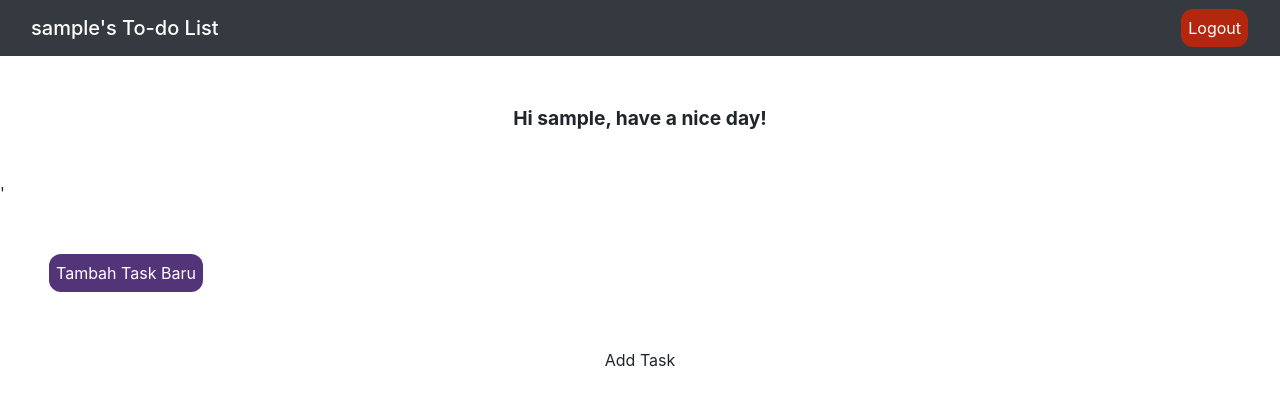
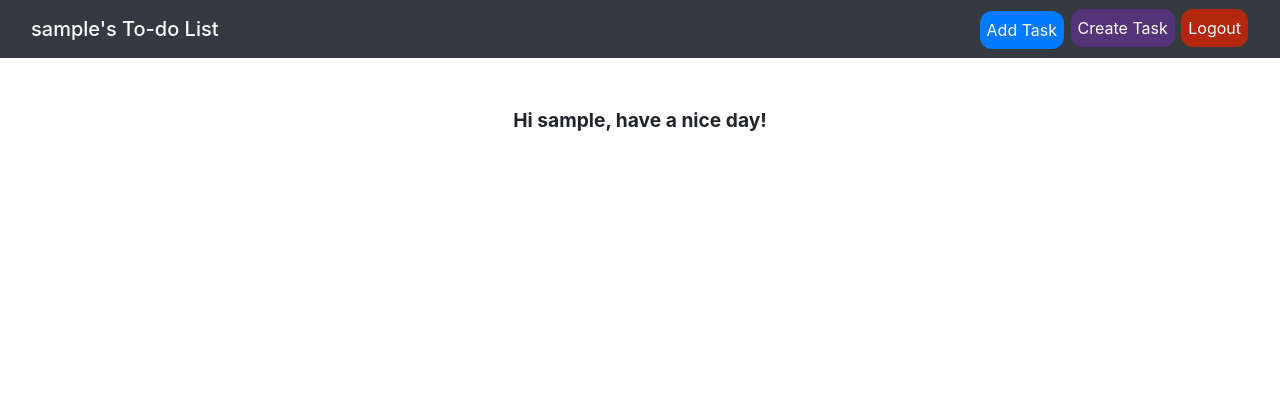
Before and after one commit to salsabiellalp/Tugas-2-PBP, a Django app: page /todolist/ in a window 1280 px wide. Shown: the top 406 px of the page. Run offline with Django 4.2, Linux system fonts and the light colour scheme; the visitor is signed in with stand-in values (Sample User, id 1); data that the repository does not hold is empty.

Commit message:
implement ajax

```diff
--- a/todolist/templates/todolist.html
+++ b/todolist/templates/todolist.html
@@ -36,13 +36,33 @@
   <div class="container-fluid">
     <span class="navbar-brand mb-0 h1">{{username}}'s To-do List</span>
     <div class="rounded-4">
+      <div class="text-center">
+        <a
+          href=""
+          class="button btn btn-primary btn-rounded"
+          data-toggle="modal"
+          data-target="#orangeModalSubscription"
+          >Add Task</a
+        >
+        <button
+          type="button"
+          class="button button4 create_task"
+          style="background-color: #543479"
+        >
+          <a href="{% url 'todolist:create_task' %}" class="text-white"
+            >Create Task</a
+          >
+        </button>
         <button
           type="button"
           class="button button4"
           style="background-color: #b3270f"
         >
-        <a href="{% url 'todolist:logout_user' %}" class="text-white">Logout</a>
+          <a href="{% url 'todolist:logout_user' %}" class="text-white"
+            >Logout</a
+          >
         </button>
+      </div>
     </div>
   </div>
 </nav>
@@ -51,24 +71,8 @@
   Hi {{username}}, have a nice day!
 </p>
 
-'
 <div id="card" class="w-50" style="height: fit-content"></div>
 
-<div class="content m-5">
-  <p></p>
-  <button
-    type="button"
-    class="button button4 create_task"
-    style="background-color: #543479"
-  >
-    <a href="{% url 'todolist:create_task' %}" class="text-white"
-      >Tambah Task Baru</a
-    >
-  </button>
-</div>
-
-<form method="POST" action="">
-  {% csrf_token %}
 <div
   class="modal fade"
   id="orangeModalSubscription"
@@ -100,6 +104,7 @@
 
       <!--Body-->
       <div class="modal-body">
+        {% csrf_token %}
         <div class="md-form mb-5">
           <i class="fas fa-user prefix grey-text"></i>
           <label data-error="wrong" data-success="right" for="form3"
@@ -131,23 +136,8 @@
   </div>
 </div>
 
-  <div class="text-center">
-    <a
-      href=""
-      class="btn btn-default btn-rounded"
-      data-toggle="modal"
-      data-target="#orangeModalSubscription"
-      >Add Task</a
-    >
-  </div>
-</form>
-
 <!-- ajax script -->
 <script>
-  //   async function getTodolist() {
-  //     return fetch("{% url 'todolist:show_json' %}").then((res) => res.json());
-  //   }
-
   async function getTodolist() {
     return fetch("{% url 'todolist:show_json' %}").then((res) => res.json());
   }
@@ -176,85 +166,26 @@
     document.getElementById("card").innerHTML = htmlString;
   }
 
-  function addTask() {
+  async function addTask() {
     let task = $("#task").val();
     let deskripsi = $("#desc").val();
+    console.log(task);
     let csrf_token = $("input[name='csrfmiddlewaretoken']").val();
+
     fetch("{% url 'todolist:add_task_ajax' %}", {
       method: "POST",
       body: {
-        task: task,
-        deskripsi: deskripsi,
+        title: task,
+        description: deskripsi,
         csrfmiddlewaretoken: csrf_token,
       },
-    }).then(display_todolist);
+    })
+      .then(display_todolist)
+      .then($(".modal").modal("hide"));
     return false;
   }
-  //   function addTask() {
-  //     $(document).ready(function () {
-  //       $(".add").click(function () {
-  //         let task = $("#task").val();
-  //         let deskripsi = $("#desc").val();
-  //         let csrf_token = $("input[name='csrfmiddlewaretoken']").val();
-  //         $.post("/todolist/add/", {
-  //           task: task,
-  //           deskripsi: deskripsi,
-  //           csrfmiddlewaretoken: csrf_token,
-  //         });
-  //       });
-  //     });
-  //   }
   document.getElementById("add-task").onclick = addTask;
   display_todolist();
 </script>
 
-<!--
-        // <script>
-        //     $(document).ready(function () {
-
-        //         // FETCHING DATA FROM JSON FILE
-        //         // $.getJSON( "{% url 'todolist:show_json' %}", function (data){
-        //         $.get( "/todolist/json/", function (data, status) {
-        //             alert("test");
-        //             console.log("test");
-        //             var task = '';
-
-        //             // ITERATING THROUGH OBJECTS
-        //             $.each(data, function (key, value) {
-
-        //                 //CONSTRUCTION OF ROWS HAVING
-        //                 // DATA FROM JSON OBJECT
-        //                 task += '<div class="card w-50 m-3" style="background-color: #2b2b2b; border-radius: 16px; height: fit-content;">';
-
-        //                 task += '<div class="card-body">';
-
-        //                 task += '<h5 class="card-title text-white">' + value.fields.title + '</h5>';
-
-        //                 task += '<p class="text-white" style="font-size: 17px">' + value.fields.description + '</p>';
-
-        //                 task += '<p class="text-white" style="font-size: 12px">' + value.fields.date + '</p>';
-
-        //                 if (value.fields.is_finished){
-        //                     task += '<p style="color: #7e5cdd; font-weight: bold;">Selesai</p>';
-        //                 } else {
-        //                     task += '<p style="color: #dd352f; font-weight: bold;" >Belum Selesai</p>';
-        //                 }
-
-        //                 task += `<button type="button" class="button update-button" ><a href="change-status/${value.pk}" class="text-white">Update Task</a></button>`;
-
-        //                 task += `<button type="button" class="button delete-button" ><a href="delete-task/${value.pk}" class="text-white">Delete Task</a></button>`;
-
-        //                 task += '</div>';
-
-        //                 task += '</div>';
-
-        //             });
-
-        //             //INSERTING ROWS INTO TABLE
-        //             $('content').html(task);
-        //         });
-        //     });
-        // </script>
-         -->
-
 {% endblock content %}
--- a/todolist/views.py
+++ b/todolist/views.py
@@ -1,4 +1,5 @@
 from django.http import HttpResponse
+from django.views.decorators.csrf import csrf_exempt
 from todolist.models import Task
 from django.core import serializers
 from django.shortcuts import render
@@ -76,10 +77,14 @@ def show_json(request):
     data = Task.objects.filter(user=request.user)
     return HttpResponse(serializers.serialize("json", data), content_type="application/json")
 
+@csrf_exempt
 def add_task_ajax(request):
     if request.method == "POST":
-        judul = request.POST.get("task")
-        deskripsi = request.POST.get("deskripsi")
+        print(request.POST)
+        judul = request.POST.get("title")
+        deskripsi = request.POST.get("description")
+        print(judul)
+        print(deskripsi)
         add_todolist = Task(user=request.user, title=judul, description=deskripsi, date=datetime.now())
         add_todolist.save()
     return HttpResponse('')
```
Lines whose indentation alone changed are shown as unchanged.
